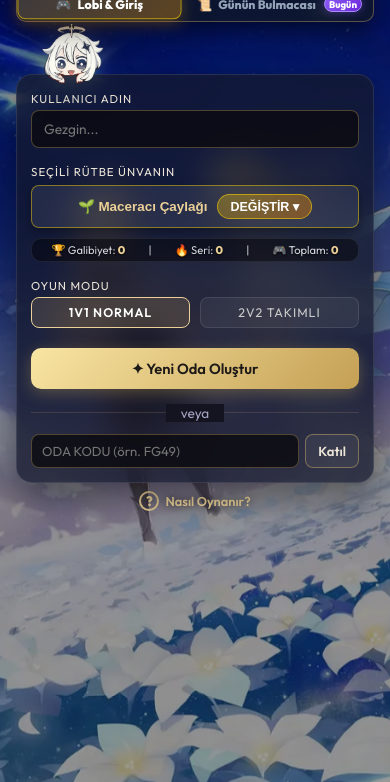
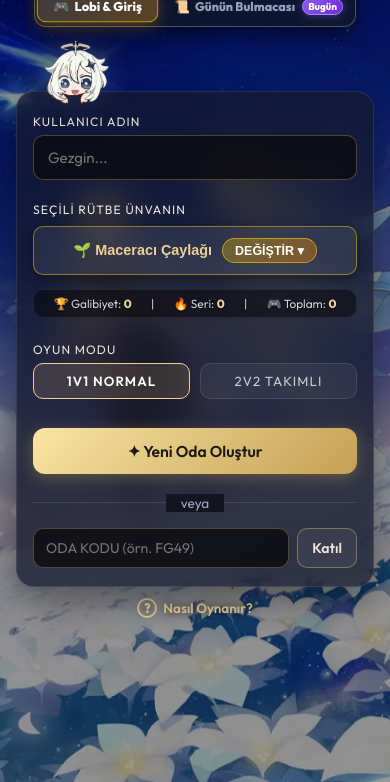
Before and after one commit to EgehanK/nline-web-oyunu, a website: page index.html in a window 390 px wide. Shown: the part 62-844 px from the top of the page. Drawn offline with Linux system fonts and the light colour scheme.

Commit message:
Update style.css

```diff
--- a/style.css
+++ b/style.css
@@ -2974,103 +2974,111 @@ select:focus {
     display: none !important;
   }
 
-  /* 3. Compact Tab Bar */
+  /* 3. Sleek & Compact Tab Bar right below logo so it is never too wide (`daha düzgün ve çok geniş değil`) */
   .mobile-lobby-nav {
-    max-width: 100% !important;
-    padding: 2px !important;
+    width: 90% !important;
+    max-width: 350px !important;
+    padding: 3px !important;
+    border-radius: 12px !important;
+    margin: 0 auto 4px auto !important;
+    display: flex !important;
+  }
+  .mobile-nav-btn {
+    flex: 1 !important;
+    padding: 7px 8px !important;
+    font-size: 0.78rem !important;
+    border-radius: 9px !important;
+    display: flex !important;
+    align-items: center !important;
+    justify-content: center !important;
+    gap: 5px !important;
+  }
+  .nav-badge {
+    font-size: 0.62rem !important;
+    padding: 1px 5px !important;
     border-radius: 10px !important;
-    margin-bottom: 0 !important;
-  }
-  .mobile-nav-btn {
-    padding: 6px 8px !important;
-    font-size: 0.76rem !important;
-    border-radius: 8px !important;
-  }
-  .nav-badge {
-    font-size: 0.6rem !important;
-    padding: 1px 4px !important;
-  }
-
-  /* 4. Reposition Paimon Mascot right on TOP of the card */
+  }
+
+  /* 4. Reposition Paimon Mascot right on TOP of the card inside top space */
   .lobby-mascot {
-    width: 74px !important;
-    left: 18px !important;
+    width: 78px !important;
+    left: 20px !important;
     right: auto !important;
     bottom: 100% !important;
     top: auto !important;
-    transform: translateY(18px) !important;
+    transform: translateY(22px) !important;
     z-index: 30 !important;
   }
 
-  /* 5. Compact Lobby Card inside to guarantee 100% zero-scroll single screen fit on iPhone */
+  /* 5. Pulled down card & enlarged inputs (`aşağı çekip genişlet, büyült`) */
   .new-lobby-card {
-    margin-top: 48px !important;
-    padding: 16px 14px 14px 14px !important;
-    border-radius: 16px !important;
-    gap: 8px !important;
+    margin-top: 56px !important;
+    padding: 22px 16px 18px 16px !important;
+    border-radius: 18px !important;
+    gap: 12px !important;
   }
 
   .new-lobby-card .form-group {
-    gap: 3px !important;
+    gap: 4px !important;
   }
 
   .new-lobby-card label {
-    font-size: 0.72rem !important;
-    margin-bottom: 1px !important;
-    letter-spacing: 1px !important;
+    font-size: 0.76rem !important;
+    margin-bottom: 2px !important;
+    letter-spacing: 1.1px !important;
   }
 
   .new-lobby-card input[type="text"] {
-    padding: 9px 12px !important;
-    font-size: 0.86rem !important;
-    border-radius: 8px !important;
+    padding: 12px 14px !important;
+    font-size: 0.94rem !important;
+    border-radius: 10px !important;
   }
 
   .title-form-group {
-    margin-top: 8px !important;
+    margin-top: 10px !important;
   }
 
   .full-width-title-btn {
-    padding: 8px 12px !important;
-    font-size: 0.84rem !important;
-    border-radius: 8px !important;
-    margin-top: 2px !important;
-    margin-bottom: 3px !important;
+    padding: 11px 14px !important;
+    font-size: 0.9rem !important;
+    border-radius: 10px !important;
+    margin-top: 3px !important;
+    margin-bottom: 4px !important;
   }
 
   /* Make stats bar sleek and well-padded on mobile */
   .lobby-stats-bar {
-    font-size: 0.7rem !important;
-    padding: 4px 8px !important;
-    margin-top: 4px !important;
+    font-size: 0.74rem !important;
+    padding: 6px 10px !important;
+    margin-top: 6px !important;
   }
 
   .mode-form-group {
-    margin-top: 8px !important;
+    margin-top: 12px !important;
   }
 
   /* Segmented buttons for mode */
   .new-lobby-card .mode-btn {
-    padding: 7px 10px !important;
-    font-size: 0.78rem !important;
-    border-radius: 8px !important;
+    padding: 9px 12px !important;
+    font-size: 0.83rem !important;
+    border-radius: 10px !important;
   }
 
   .action-buttons {
-    margin-top: 10px !important;
-    gap: 8px !important;
+    margin-top: 13px !important;
+    gap: 10px !important;
   }
 
   .new-lobby-card .main-action-btn {
-    padding: 11px 14px !important;
-    font-size: 0.92rem !important;
-    margin-top: 1px !important;
-    margin-bottom: 1px !important;
-    border-radius: 10px !important;
+    padding: 13px 16px !important;
+    font-size: 0.98rem !important;
+    margin-top: 2px !important;
+    margin-bottom: 2px !important;
+    border-radius: 12px !important;
   }
 
   .new-lobby-card .divider {
-    margin: 4px 0 !important;
+    margin: 6px 0 !important;
   }
 
   /* KEY FIX: Put Room ID input and Katıl button on ONE horizontal row on phone! */
@@ -3078,31 +3086,31 @@ select:focus {
     display: flex !important;
     flex-direction: row !important;
     align-items: center !important;
-    gap: 6px !important;
+    gap: 8px !important;
     width: 100% !important;
   }
 
   .new-lobby-card #room-id-input {
     flex: 1 !important;
-    padding: 8px 10px !important;
-    font-size: 0.82rem !important;
+    padding: 10px 12px !important;
+    font-size: 0.88rem !important;
     margin: 0 !important;
-    border-radius: 8px !important;
+    border-radius: 10px !important;
   }
 
   .new-lobby-card #join-room-btn {
     width: auto !important;
-    padding: 8px 12px !important;
-    font-size: 0.82rem !important;
+    padding: 10px 14px !important;
+    font-size: 0.88rem !important;
     flex-shrink: 0 !important;
     margin: 0 !important;
-    border-radius: 8px !important;
+    border-radius: 10px !important;
   }
 
   .help-btn {
-    font-size: 0.8rem !important;
-    padding: 4px 10px !important;
-    margin-top: 0 !important;
+    font-size: 0.84rem !important;
+    padding: 5px 12px !important;
+    margin-top: 2px !important;
   }
 
   .nickname-title-row {
```
